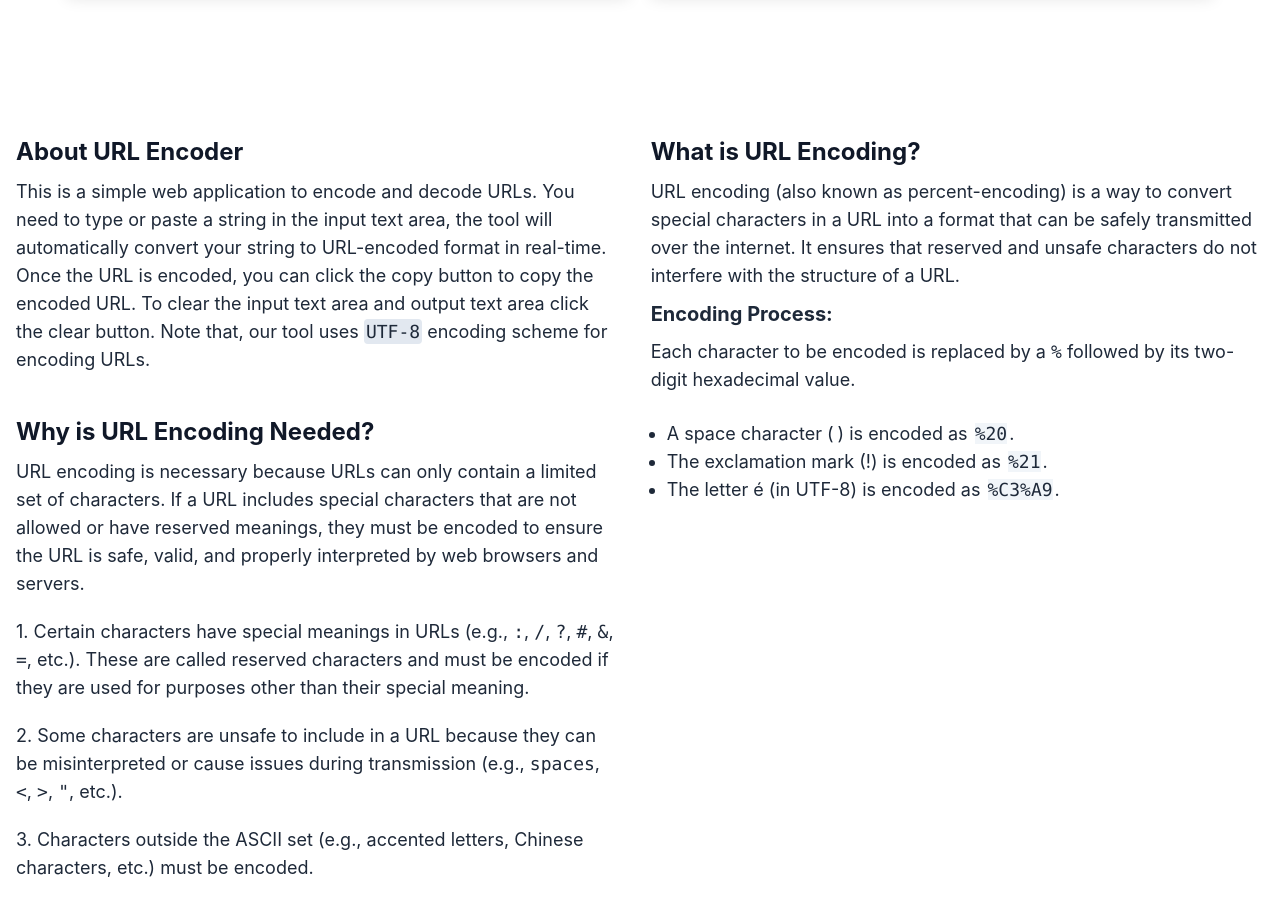
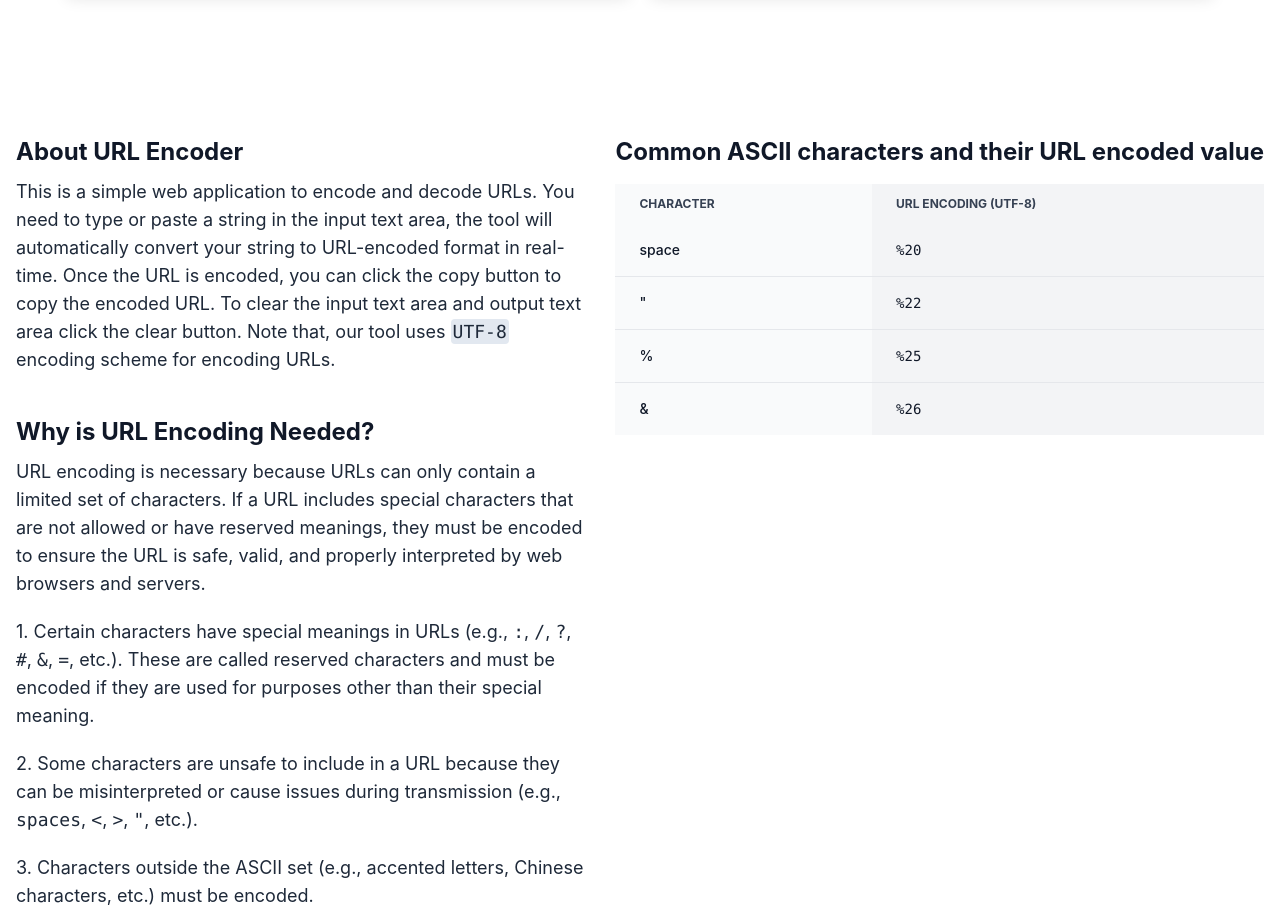
Before and after one commit to blueorionn/url-encoder-decoder, a website built with Vite: page index.html in a window 1280 px wide. Shown: the part 760-1683 px from the top of the page. Built offline with nearby package versions, Linux system fonts and the light colour scheme.

Commit message:
added common encodings

```diff
--- a/index.html
+++ b/index.html
@@ -119,18 +119,17 @@
             </p>
             <ol>
               <li class="py-2.5 text-base lg:text-lg text-gray-800">
-                1. Certain characters have special meanings in URLs
-                (e.g.,
+                1. Certain characters have special meanings in URLs (e.g.,
                 <code>:</code>, <code>/</code>, <code>?</code>, <code>#</code>,
                 <code>&</code>, <code>=</code>, etc.). These are called reserved
                 characters and must be encoded if they are used for purposes
                 other than their special meaning.
               </li>
               <li class="py-2.5 text-base lg:text-lg text-gray-800">
-                2. Some characters are unsafe to include in a URL because
-                they can be misinterpreted or cause issues during transmission
-                (e.g., <code>spaces</code>, <code>&lt;</code>,
-                <code>&gt;</code>, <code>"</code>, etc.).
+                2. Some characters are unsafe to include in a URL because they
+                can be misinterpreted or cause issues during transmission (e.g.,
+                <code>spaces</code>, <code>&lt;</code>, <code>&gt;</code>,
+                <code>"</code>, etc.).
               </li>
               <li class="py-2.5 text-base lg:text-lg text-gray-800">
                 3. Characters outside the ASCII set (e.g., accented letters,
@@ -138,8 +137,6 @@
               </li>
             </ol>
           </div>
-        </div>
-        <div class="flex flex-col gap-4 lg:gap-8">
           <div class="w-full h-max">
             <h1 class="font-bold text-xl lg:text-2xl text-gray-900">
               What is URL Encoding?
@@ -173,6 +170,81 @@
             </ul>
           </div>
         </div>
+        <div class="flex flex-col gap-4 lg:gap-8">
+          <div class="w-full h-max">
+            <h1 class="font-bold text-xl lg:text-2xl text-gray-900">
+              Common ASCII characters and their URL encoded value
+            </h1>
+            <div class="w-full my-4">
+              <table
+                class="w-full text-sm text-left rtl:text-right text-gray-500"
+              >
+                <thead class="text-xs text-gray-700 uppercase">
+                  <tr>
+                    <th scope="col" class="px-6 py-3 bg-gray-50">Character</th>
+                    <th scope="col" class="px-6 py-3 bg-gray-100">
+                      URL Encoding (UTF-8)
+                    </th>
+                  </tr>
+                </thead>
+                <tbody>
+                  <tr class="border-b border-gray-200">
+                    <th
+                      scope="row"
+                      class="px-6 py-4 font-medium text-gray-900 whitespace-nowrap bg-gray-50"
+                    >
+                      space
+                    </th>
+                    <td
+                      class="px-6 py-4 bg-gray-100 text-gray-900 whitespace-nowrap"
+                    >
+                      <code>%20</code>
+                    </td>
+                  </tr>
+                  <tr class="border-b border-gray-200">
+                    <th
+                      scope="row"
+                      class="px-6 py-4 font-medium text-gray-900 whitespace-nowrap bg-gray-50"
+                    >
+                      "
+                    </th>
+                    <td
+                      class="px-6 py-4 bg-gray-100 text-gray-900 whitespace-nowrap"
+                    >
+                      <code>%22</code>
+                    </td>
+                  </tr>
+                  <tr class="border-b border-gray-200">
+                    <th
+                      scope="row"
+                      class="px-6 py-4 font-medium text-gray-900 whitespace-nowrap bg-gray-50"
+                    >
+                      %
+                    </th>
+                    <td
+                      class="px-6 py-4 bg-gray-100 text-gray-900 whitespace-nowrap"
+                    >
+                      <code>%25</code>
+                    </td>
+                  </tr>
+                  <tr class="border-gray-200">
+                    <th
+                      scope="row"
+                      class="px-6 py-4 font-medium text-gray-900 whitespace-nowrap bg-gray-50"
+                    >
+                      &
+                    </th>
+                    <td
+                      class="px-6 py-4 bg-gray-100 text-gray-900 whitespace-nowrap"
+                    >
+                      <code>%26</code>
+                    </td>
+                  </tr>
+                </tbody>
+              </table>
+            </div>
+          </div>
+        </div>
       </section>
     </main>
     <script type="module" src="/src/main.ts"></script>
```
